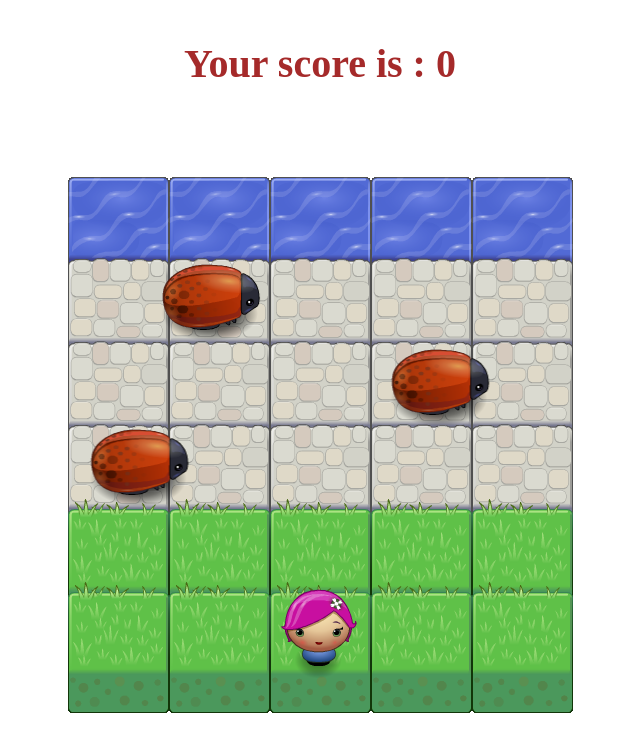
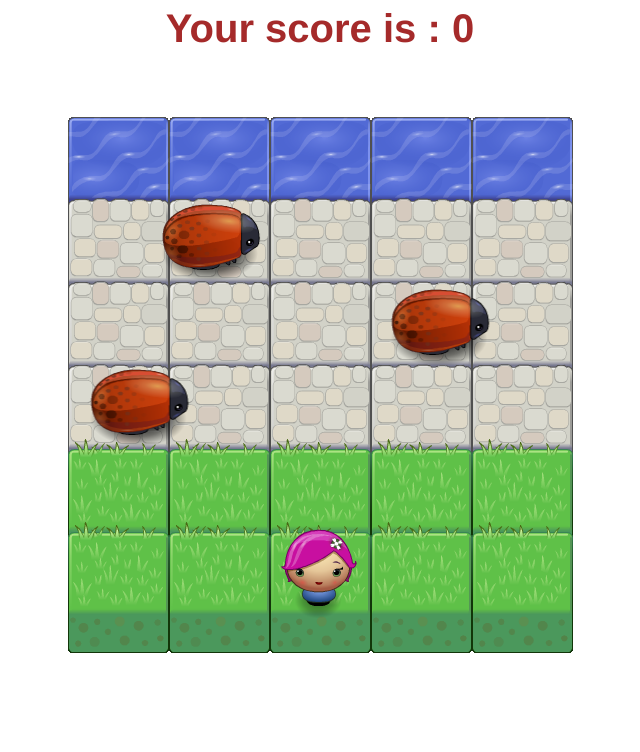
Before and after one commit to mchedlish/arcade-game, a plain HTML site: page index.html in a window 1280 px wide. Shown: the whole page, without its empty margins (320-960 px from the left). Drawn offline with Linux system fonts and the light colour scheme.

Commit message:
boosttrap files added

```diff
--- a/index.html
+++ b/index.html
@@ -5,22 +5,28 @@
     <meta charset="UTF-8">
     <title>Game: Frogger</title>
     <link rel="stylesheet" href="css/style.css">
+    <link rel="stylesheet" href="css/bootstrap.min.css">
+
 
     <meta charset="utf-8">
     <meta name="viewport" content="width=device-width,initial-scale=1">
 </head>
 
 <body>
-    <p class="upDown">Your score is : 0</p>
-    <img class="win" src="images/winner.jpg" alt="winner">
+    <div class="container">
 
-    <div id="game">
+        <p class="upDown">Your score is : 0</p>
+        <img class="win" src="images/winner.jpg" alt="winner">
 
+        <div id="game">
+
+        </div>
     </div>
-
 
     <script src="js/resources.js"></script>
     <script src="js/app.js"></script>
     <script src="js/engine.js"></script>
+    <script src="js/bootstrap.min.js"></script>
+
 
 </body>
```
Also changed, not shown: css/bootstrap.min.css (added), js/bootstrap.min.js (added).
